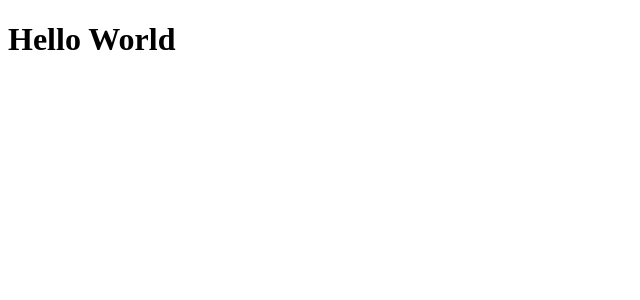
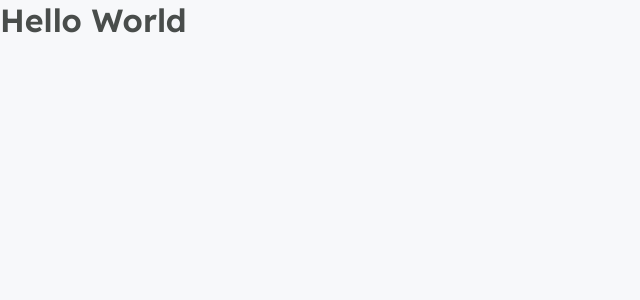
Before and after one commit to gislainy/nlw5-podcastr, a Next.js app: page / in a window 1280 px wide. Shown: the top 300 px of the page, without its empty margins (0-640 px from the left). Built offline with nearby package versions, Linux system fonts and the light colour scheme.

Commit message:
feat(typescrit): config typescript and css global

```diff
--- a/package.json
+++ b/package.json
@@ -10,7 +10,8 @@
   "dependencies": {
     "next": "10.1.3",
     "react": "17.0.2",
-    "react-dom": "17.0.2"
+    "react-dom": "17.0.2",
+    "sass": "^1.32.11"
   },
   "devDependencies": {
     "@types/node": "^14.14.41",
--- a/pages/_app.js
+++ b/src/pages/_app.tsx
@@ -1,3 +1,6 @@
+import "../styles/global.scss"
+
+
 function MyApp({ Component, pageProps }) {
   return <Component {...pageProps} />
 }
--- /dev/null
+++ b/src/pages/_document.tsx
@@ -0,0 +1,18 @@
+import Document, { Html, Head, Main, NextScript } from "next/document";
+
+export default class MyDocument extends Document {
+    render() {
+        return (
+            <Html>
+                <Head>
+                    <link rel="preconnect" href="https://fonts.gstatic.com" />
+                    <link href="https://fonts.googleapis.com/css2?family=Inter&family=Lexend:wght@500;600&display=swap" rel="stylesheet" />
+                </Head>
+                <body>
+                    <Main />
+                    <NextScript />
+                </body>
+            </Html>
+        );
+    }
+}
--- /dev/null
+++ b/src/styles/global.scss
@@ -0,0 +1,69 @@
+* {
+    margin: 0;
+    padding: 0;
+    box-sizing: border-box;
+}
+
+:root {
+    --white: #fff;
+
+    --gray-50: #f7f8fa;
+    --gray-100: #e6e8eb;
+    --gray-200: #afb2b1;
+    --gray-500: #808080;
+    --gray-800: #494d4b;
+
+    --green-500: #04d361;
+
+    --purple-300: #9f75ff;
+    --purple-400: #9164fa;
+    --purple-500: #8257e5;
+    --purple-800: #6f48c9;
+}
+
+@media (max-width: 1080) {
+    html {
+        font-size: 93.75%; //15pix
+    }
+}
+
+@media (max-width: 720px) {
+    html {
+        font-size: 87.5%; //14pix
+    }
+}
+
+body {
+    background: var(--gray-50);
+}
+
+body,
+input,
+textarea,
+button {
+    font: 500 1rem Inter, sans-serif;
+    color: var(--gray-500);
+}
+
+h1,
+h2,
+h3,
+h4,
+h5,
+h6 {
+    font-weight: 600;
+    font-family: Lexend, sans-serif;
+    color: var(--gray-800)
+}
+
+h1 {
+    font-size: 2rem;
+}
+
+h2 {
+    font-size: 1.5rem;
+}
+
+button {
+    cursor: pointer;
+}
```
Also changed, not shown: tsconfig.json (added, +29 -0 lines), next-env.d.ts (added), src/pages/index.tsx (renamed from pages/index.js).
